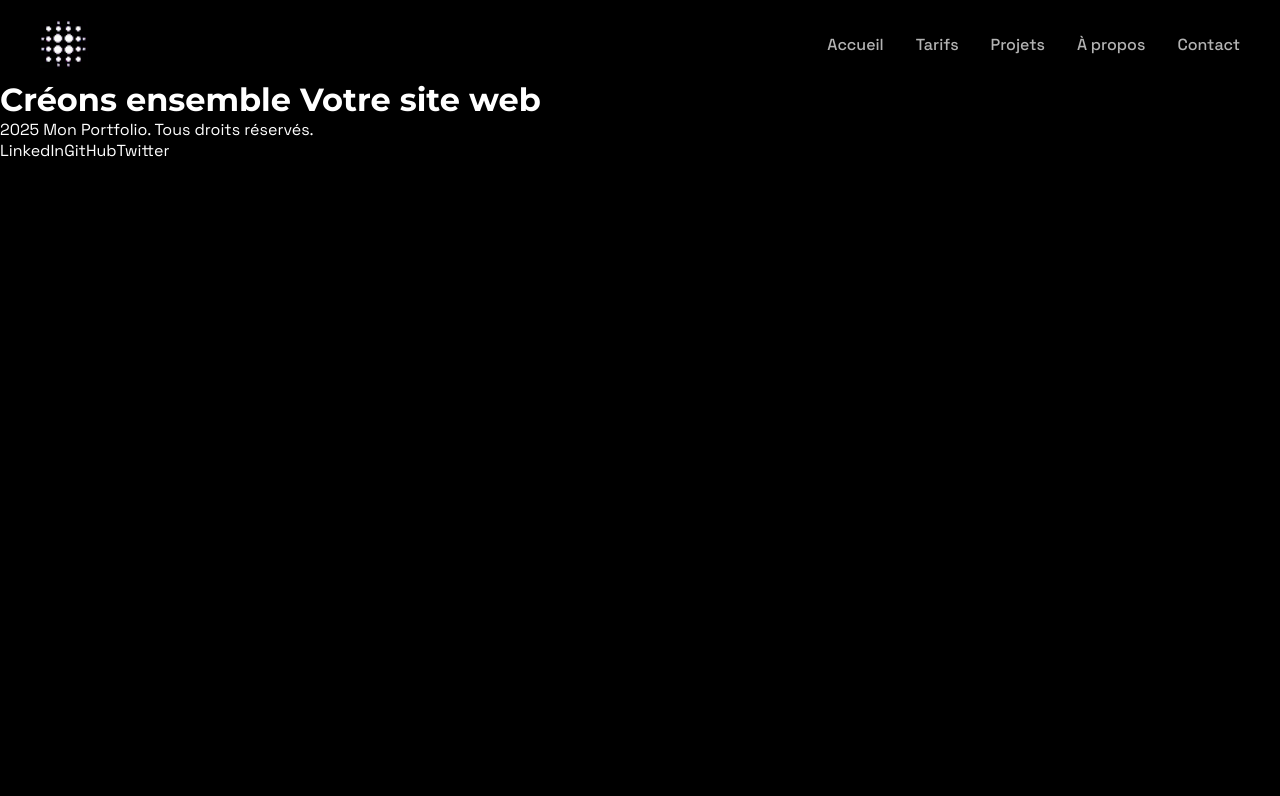
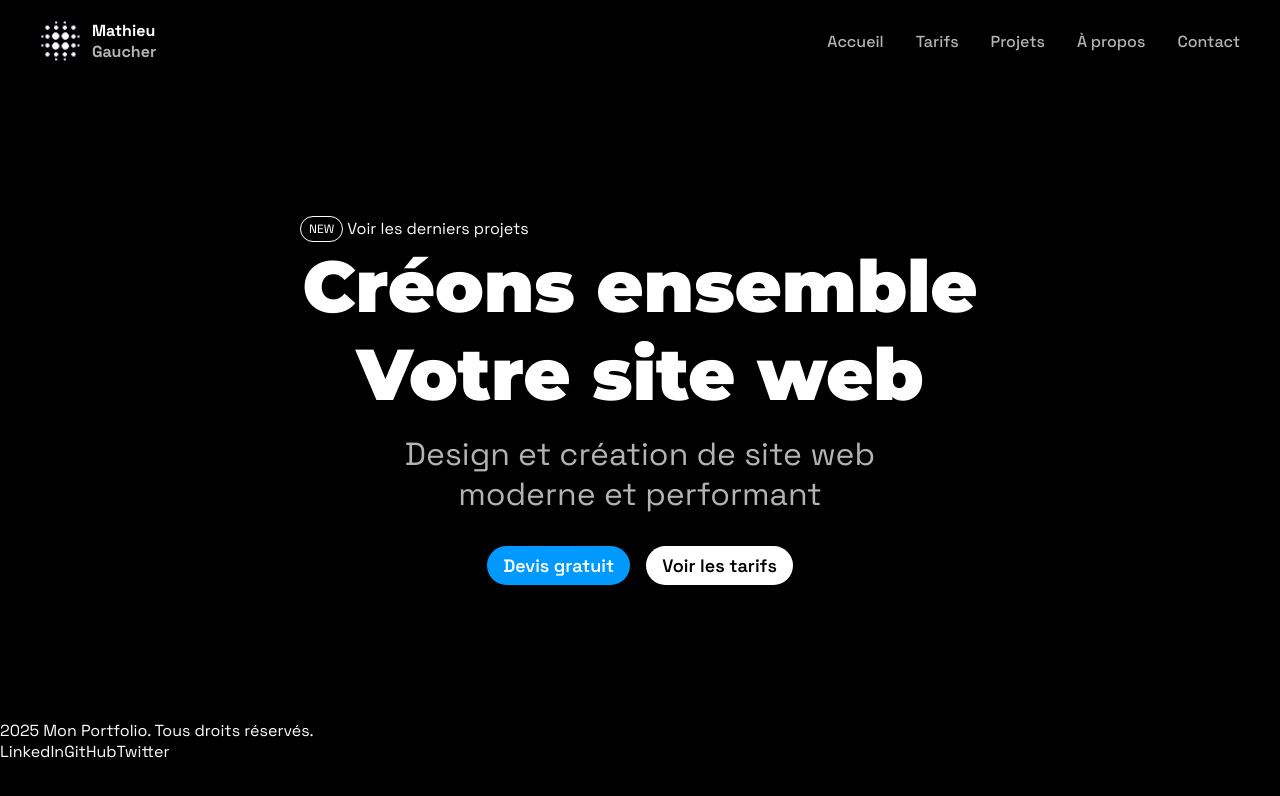
Before and after one commit to matHieuTML/mywebsite, a Next.js app: page / in a window 1280 px wide. Shown: the top 796 px of the page. Built offline with nearby package versions, Linux system fonts and the light colour scheme.

Commit message:
Update hero section styling and layout

```diff
--- a/app/components/Header.module.css
+++ b/app/components/Header.module.css
@@ -8,6 +8,16 @@
 
 }
 
+.logoText {
+  margin-left: 10px;
+}
+.firstName, .lastName {
+  font-weight: bold;
+}
+.lastName {
+  color: #ffffff;
+  opacity: 0.7;
+}
 .nav {
   display: flex;
   justify-content: space-between;
@@ -23,8 +33,8 @@
 }
 
 .logo {
-  width: 48px;
-  height: 48px;
+  width: 42px;
+  height: 42px;
   display: block;
 }
 
--- a/app/components/Header.tsx
+++ b/app/components/Header.tsx
@@ -16,6 +16,10 @@ const Header = () => {
             className={styles.logo}
             priority
           />
+          <div className={styles.logoText}>
+            <p className={styles.firstName}>Mathieu</p>
+            <p className={styles.lastName}>Gaucher</p>
+          </div>
         </div>
 
         <ul className={styles.navList}>
--- a/app/page.module.css
+++ b/app/page.module.css
@@ -1,168 +1,67 @@
-.page {
-  --gray-rgb: 0, 0, 0;
-  --gray-alpha-200: rgba(var(--gray-rgb), 0.08);
-  --gray-alpha-100: rgba(var(--gray-rgb), 0.05);
+.hero {
+  display: flex;
+  flex-direction: column;
+  align-items: center;
+  justify-content: center;
+  height: 80vh;
 
-  --button-primary-hover: #383838;
-  --button-secondary-hover: #f2f2f2;
-
-  display: grid;
-  grid-template-rows: 20px 1fr 20px;
-  align-items: center;
-  justify-items: center;
-  min-height: 100svh;
-  padding: 80px;
-  gap: 64px;
-  font-family: var(--font-geist-sans);
 }
 
-@media (prefers-color-scheme: dark) {
-  .page {
-    --gray-rgb: 255, 255, 255;
-    --gray-alpha-200: rgba(var(--gray-rgb), 0.145);
-    --gray-alpha-100: rgba(var(--gray-rgb), 0.06);
-
-    --button-primary-hover: #ccc;
-    --button-secondary-hover: #1a1a1a;
-  }
+.hero span {
+  display: flex;
+  gap: 4px;
+  align-items: center;
+  text-align: start;
+  width: 680px;
+}
+.new{
+  border: 1px solid #ffffff;
+  padding: 4px 8px;
+  border-radius: 20px;
+  font-size: 12px;
+}
+.hero h1 {
+ font-weight: 900;
+ font-size: 72px;
+ margin-bottom: 1rem;
+ max-width: 800px;
+ text-align: center;
 }
 
-.main {
-  display: flex;
-  flex-direction: column;
-  gap: 32px;
-  grid-row-start: 2;
+.hero p {
+  font-size: 32px;
+  max-width: 800px;
+  text-align: center;
+  margin-bottom: 2rem;
+  opacity: 0.7;
+  max-width: 600px;
 }
 
-.main ol {
-  font-family: var(--font-geist-mono);
-  padding-left: 0;
-  margin: 0;
-  font-size: 14px;
-  line-height: 24px;
-  letter-spacing: -0.01em;
-  list-style-position: inside;
+.buttonContainer {
+  display: flex;
+  gap: 1rem;
 }
 
-.main li:not(:last-of-type) {
-  margin-bottom: 8px;
+.button1, .button2 {
+ padding-left: 16px;
+ padding-right: 16px;
+ padding-top:8px;
+ padding-bottom: 8px;
+ border-radius: 20px;
+ border: 0;
+ font-size: 18px;
+ font-weight: 600;
+ cursor: pointer;
 }
 
-.main code {
-  font-family: inherit;
-  background: var(--gray-alpha-100);
-  padding: 2px 4px;
-  border-radius: 4px;
-  font-weight: 600;
+.button1 {
+  background-color: #0099FF;
+  color: #ffffff;
+  transition: background-color 0.3s ease;
 }
 
-.ctas {
-  display: flex;
-  gap: 16px;
+.button2 {
+  background-color: var(--foreground);
+  color: var(--background);
+  transition: background-color 0.3s ease;
 }
-
-.ctas a {
-  appearance: none;
-  border-radius: 128px;
-  height: 48px;
-  padding: 0 20px;
-  border: none;
-  border: 1px solid transparent;
-  transition:
-    background 0.2s,
-    color 0.2s,
-    border-color 0.2s;
-  cursor: pointer;
-  display: flex;
-  align-items: center;
-  justify-content: center;
-  font-size: 16px;
-  line-height: 20px;
-  font-weight: 500;
-}
-
-a.primary {
-  background: var(--foreground);
-  color: var(--background);
-  gap: 8px;
-}
-
-a.secondary {
-  border-color: var(--gray-alpha-200);
-  min-width: 180px;
-}
-
-.footer {
-  grid-row-start: 3;
-  display: flex;
-  gap: 24px;
-}
-
-.footer a {
-  display: flex;
-  align-items: center;
-  gap: 8px;
-}
-
-.footer img {
-  flex-shrink: 0;
-}
-
-/* Enable hover only on non-touch devices */
-@media (hover: hover) and (pointer: fine) {
-  a.primary:hover {
-    background: var(--button-primary-hover);
-    border-color: transparent;
-  }
-
-  a.secondary:hover {
-    background: var(--button-secondary-hover);
-    border-color: transparent;
-  }
-
-  .footer a:hover {
-    text-decoration: underline;
-    text-underline-offset: 4px;
-  }
-}
-
-@media (max-width: 600px) {
-  .page {
-    padding: 32px;
-    padding-bottom: 80px;
-  }
-
-  .main {
-    align-items: center;
-  }
-
-  .main ol {
-    text-align: center;
-  }
-
-  .ctas {
-    flex-direction: column;
-  }
-
-  .ctas a {
-    font-size: 14px;
-    height: 40px;
-    padding: 0 16px;
-  }
-
-  a.secondary {
-    min-width: auto;
-  }
-
-  .footer {
-    flex-wrap: wrap;
-    align-items: center;
-    justify-content: center;
-  }
-}
-
-@media (prefers-color-scheme: dark) {
-  .logo {
-    filter: invert();
-  }
-}
--- a/app/page.tsx
+++ b/app/page.tsx
@@ -2,15 +2,27 @@
 
 import Header from './components/Header'
 import Footer from './components/Footer'
+import styles from './page.module.css'
 
 export default function Home() {
   return (
-    <main className="min-h-screen">
+    <main>
       <Header />
-      <div
-        className="container mx-auto px-4 py-20"
-      >
-        <h1>Créons ensemble Votre site web</h1>
+      <div className={styles.hero}>
+        <span>
+          <article className={styles.new}>
+            NEW
+          </article>
+          <article>
+          Voir les derniers projets
+          </article>
+        </span>
+        <h1 >Créons ensemble Votre site web</h1>
+        <p>Design et création de site web moderne et performant</p>
+        <div className={styles.buttonContainer}>
+          <button className={styles.button1}>Devis gratuit</button>
+          <button className={styles.button2}>Voir les tarifs</button>
+        </div>
       </div>
       <Footer />
     </main>
```
Also changed, not shown: 1 other file (tests, documents, lock files or other folders).
